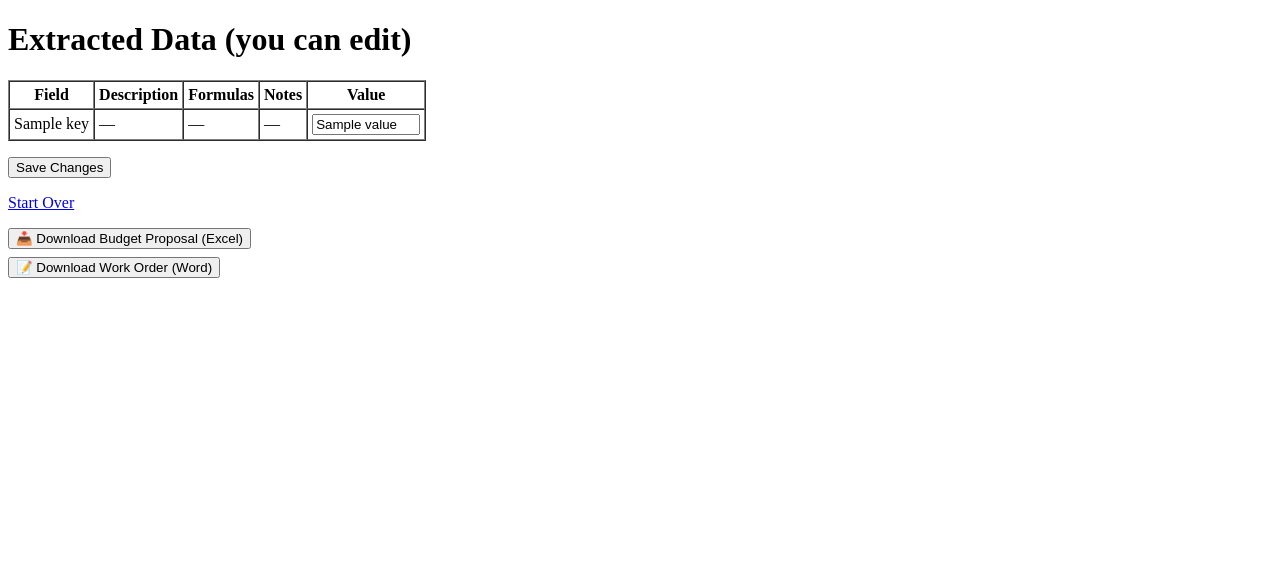
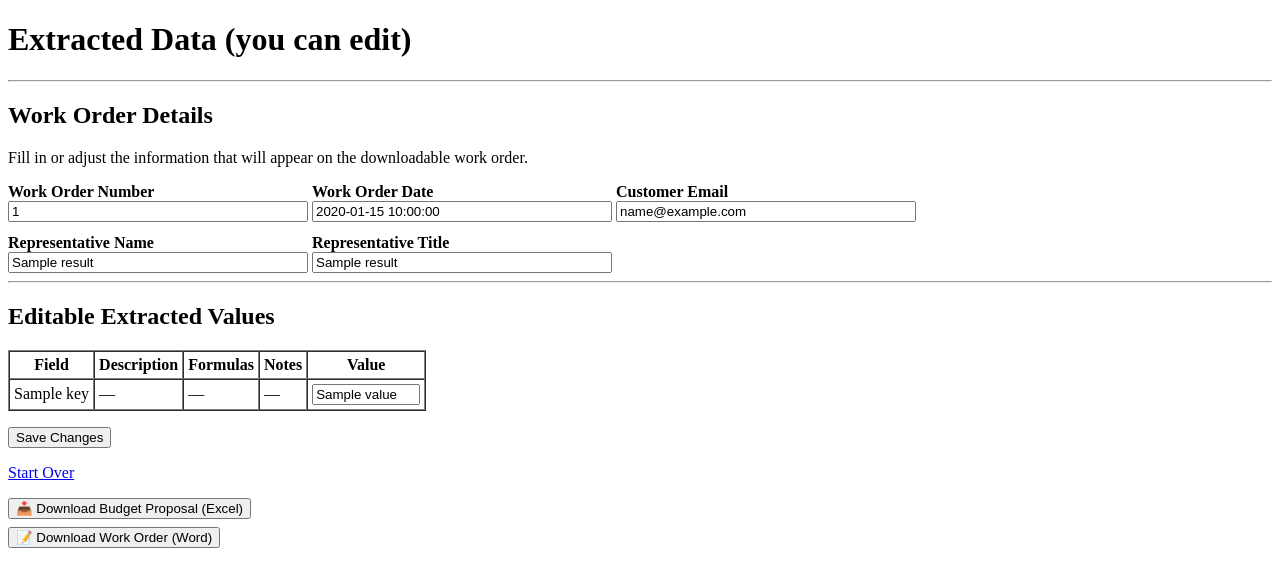
Before and after one commit to michael-chen1/budget_proposal, a Flask app: template templates/results.html in a window 1280 px wide. Shown: the top 570 px of the page. Run offline with Flask 3, Linux system fonts and the light colour scheme; the template is opened without the code that fills it: most values are stand-ins (such as "Sample title", 1, 10 or a date in 2020).

Commit message:
Collect manual work order details from UI

```diff
--- a/app.py
+++ b/app.py
@@ -228,6 +228,14 @@ WORK_ORDER_FIELDS = (
     "title",
 )
 
+WORK_ORDER_MANUAL_FIELDS = {
+    "wo_number",
+    "wo_date",
+    "customer_email",
+    "representative_name",
+    "title",
+}
+
 SHEETS_MAP = {"biostats": ["Study Information", "Biostatistics and Programming"],
               "data_management": ["Study Information", "Clinical Data Management"],
               "project_management": ["Study Information", "Project Management"],
@@ -271,6 +279,12 @@ def _extract_work_order_fields(documents):
     return {key: result.get(key, "") for key in WORK_ORDER_FIELDS}
 
 
+def _ensure_manual_work_order_fields(data):
+    for field in WORK_ORDER_MANUAL_FIELDS:
+        data.setdefault(field, "")
+    return data
+
+
 def run_extraction(steps, documents, refresh_opts, dmc_opts):
 
     data = {}
@@ -288,6 +302,8 @@ def run_extraction(steps, documents, refresh_opts, dmc_opts):
         work_order_fields = _extract_work_order_fields(documents)
         if work_order_fields:
             data.update(work_order_fields)
+
+    _ensure_manual_work_order_fields(data)
 
     return data
 
@@ -308,6 +324,8 @@ def run_substeps(steps, data, refresh_opts, dmc_opts):
         d = False
     if "biostats" in steps and do_dmc:
         data.update(calculate_dmc(data, dmc_docs, d))
+
+    _ensure_manual_work_order_fields(data)
 
     return data
 
@@ -371,6 +389,7 @@ def upload_and_extract():
         if not documents and not do_refresh and not do_dmc:
             # Merge every non‑control form field into session["extracted"]
             data = session.get("extracted", {}).copy()
+            _ensure_manual_work_order_fields(data)
             for key, val in request.form.items():
                 if key not in (
                     "calculate_refresh",
@@ -379,6 +398,7 @@ def upload_and_extract():
                     "dmc_file_opt_in"
                 ):
                     data[key] = val
+            _ensure_manual_work_order_fields(data)
             session["extracted"] = data
 
             # Re‑render results table with blanks for any -1
@@ -397,12 +417,14 @@ def upload_and_extract():
 
         if session.get("base_done") and (do_refresh or do_dmc):
             data = session.get("extracted", {}).copy()
+            _ensure_manual_work_order_fields(data)
             extract = run_substeps(
                 steps,
                 data,
                 (do_refresh, refresh_docs),
                 (do_dmc,     dmc_docs),
             )
+            _ensure_manual_work_order_fields(extract)
             session["extracted"] = extract
 
 
--- a/templates/results.html
+++ b/templates/results.html
@@ -9,13 +9,15 @@
   <body>
     <h1>Extracted Data (you can edit)</h1>
 
+    {% set manual_fields = ['wo_number', 'wo_date', 'customer_email', 'representative_name', 'title'] %}
+
      <form
- 	 id="resultsForm"
-	  method="post"
- 	 action="{{ url_for('upload_and_extract') }}"
-	  enctype="multipart/form-data"
-	>
-      <!-- if biostats was selected, show the Refresh sub‑step -->
+         id="resultsForm"
+         method="post"
+         action="{{ url_for('upload_and_extract') }}"
+         enctype="multipart/form-data"
+        >
+      <!-- if biostats was selected, show the Refresh sub-step -->
       {% if 'biostats' in session.extraction_steps %}
         <hr>
         <h2>Basic Extraction Complete</h2>
@@ -29,6 +31,34 @@
         <button type="button" id="confirmRefresh">Proceed with Refresh</button>
       {% endif %}
 
+      <hr>
+      <h2>Work Order Details</h2>
+      <p>Fill in or adjust the information that will appear on the downloadable work order.</p>
+      <div style="display:grid;grid-template-columns:repeat(auto-fit,minmax(220px,1fr));gap:12px;max-width:900px;">
+        <label>
+          <span style="display:block;font-weight:bold;">Work Order Number</span>
+          <input type="text" name="wo_number" value="{{ results.get('wo_number', '') }}" style="width:100%;">
+        </label>
+        <label>
+          <span style="display:block;font-weight:bold;">Work Order Date</span>
+          <input type="text" name="wo_date" value="{{ results.get('wo_date', '') }}" style="width:100%;">
+        </label>
+        <label>
+          <span style="display:block;font-weight:bold;">Customer Email</span>
+          <input type="email" name="customer_email" value="{{ results.get('customer_email', '') }}" style="width:100%;">
+        </label>
+        <label>
+          <span style="display:block;font-weight:bold;">Representative Name</span>
+          <input type="text" name="representative_name" value="{{ results.get('representative_name', '') }}" style="width:100%;">
+        </label>
+        <label>
+          <span style="display:block;font-weight:bold;">Representative Title</span>
+          <input type="text" name="title" value="{{ results.get('title', '') }}" style="width:100%;">
+        </label>
+      </div>
+
+      <hr>
+      <h2>Editable Extracted Values</h2>
       <!-- Editable table -->
       <table border="1" cellpadding="4" cellspacing="0">
         <thead>
@@ -41,7 +71,7 @@
           </tr>
         </thead>
         <tbody>
-          {% for key, value in results.items() %}
+          {% for key, value in results.items() if key not in manual_fields %}
             <tr>
               <td>{{ key }}</td>
               <td>{{ descriptions.get(key, '—') if descriptions is defined else '—' }}</td>
```
